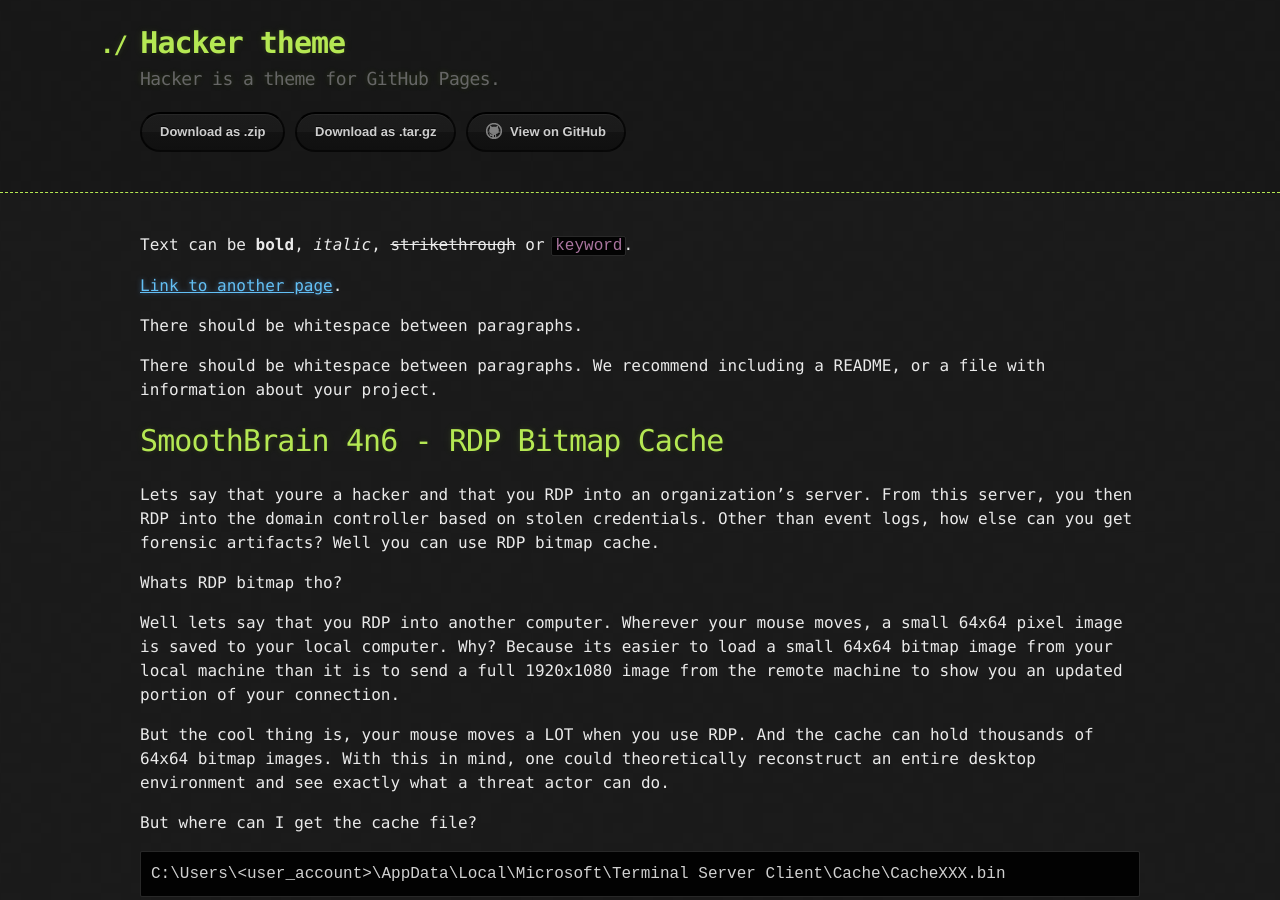
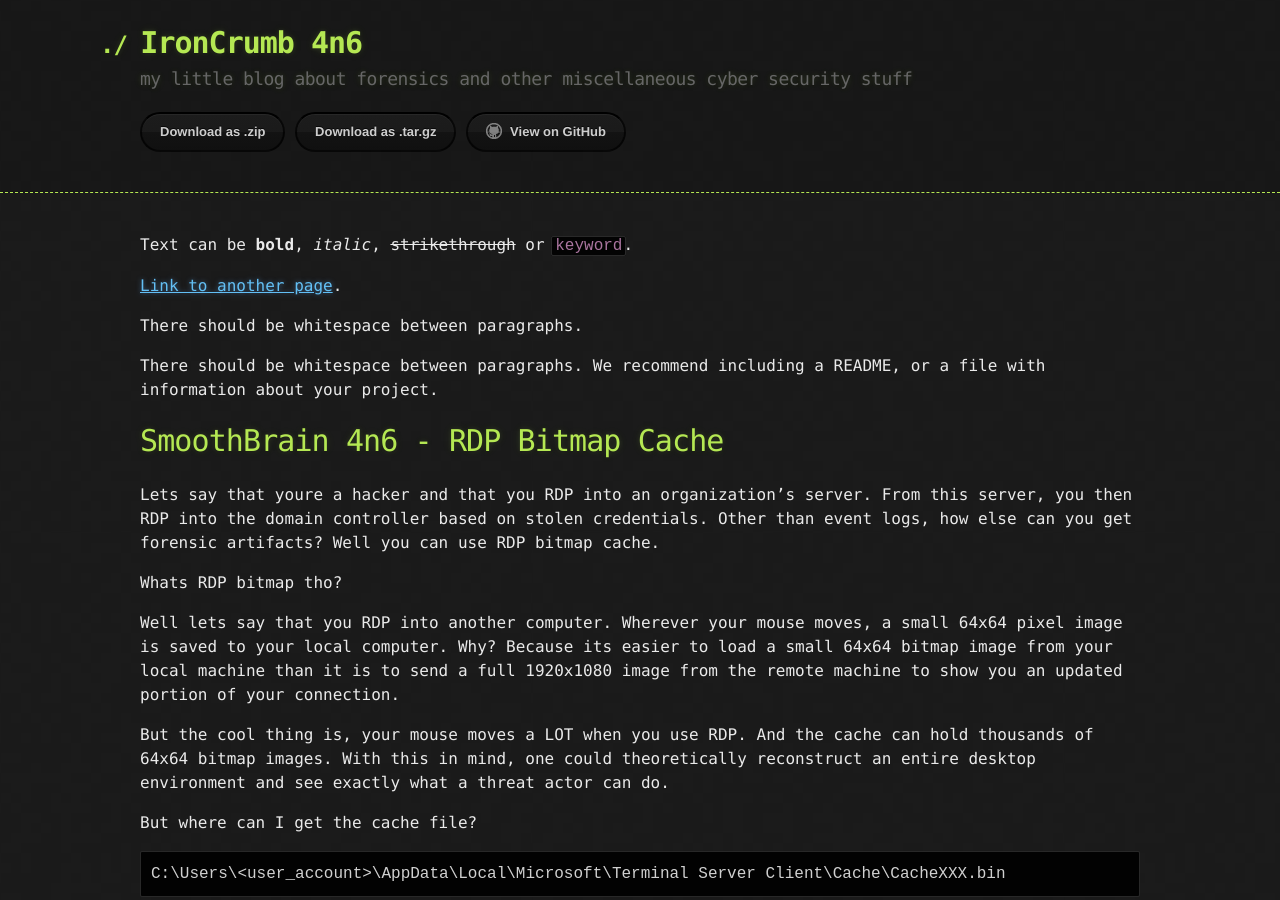
Before and after one commit to Centrelink93/ironcrumb.github.io, a Jekyll site: the page built from index.md, in a window 1280 px wide and 900 px high. Built offline with Jekyll 4.4.1, drawn with Linux system fonts in a browser that asks for light colours.

Commit message:
Update _config.yml

```diff
--- a/_config.yml
+++ b/_config.yml
@@ -1,5 +1,5 @@
-title: Hacker theme
-description: Hacker is a theme for GitHub Pages.
+title: IronCrumb 4n6
+description: my little blog about forensics and other miscellaneous cyber security stuff
 show_downloads: true
 google_analytics:
 theme: jekyll-theme-hacker
```
